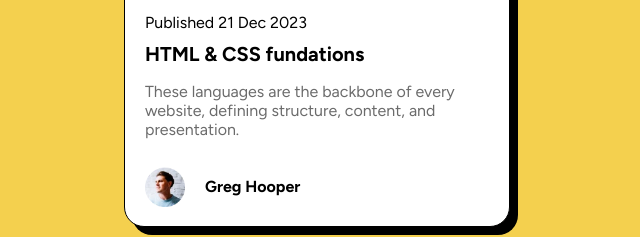
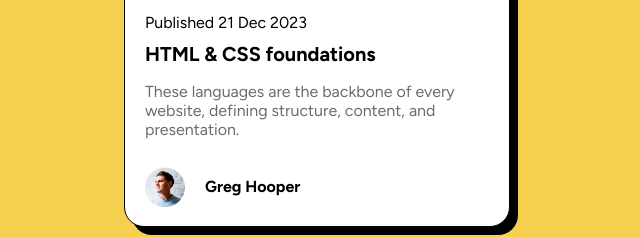
Before and after one commit to GastonRiecan/Blog-Preview-Card-FEM, a plain HTML site: page index.html in a window 1280 px wide. Shown: the part 345-582 px from the top of the page, 323-963 px from the left. Drawn offline with Linux system fonts and the light colour scheme.

Commit message:
h2 error fixed

```diff
--- a/index.html
+++ b/index.html
@@ -28,7 +28,7 @@
       <div class="mid-content">
         <button class="learning"><strong>Learning</strong></button>
         <p class="p-date">Published 21 Dec 2023</p>
-        <h2 class="h2-hover">HTML & CSS fundations</h2>
+        <h2 class="h2-hover">HTML & CSS foundations</h2>
         <p class="p-text-gray">
           These languages are the backbone of every website, defining structure,
           content, and presentation.
```
